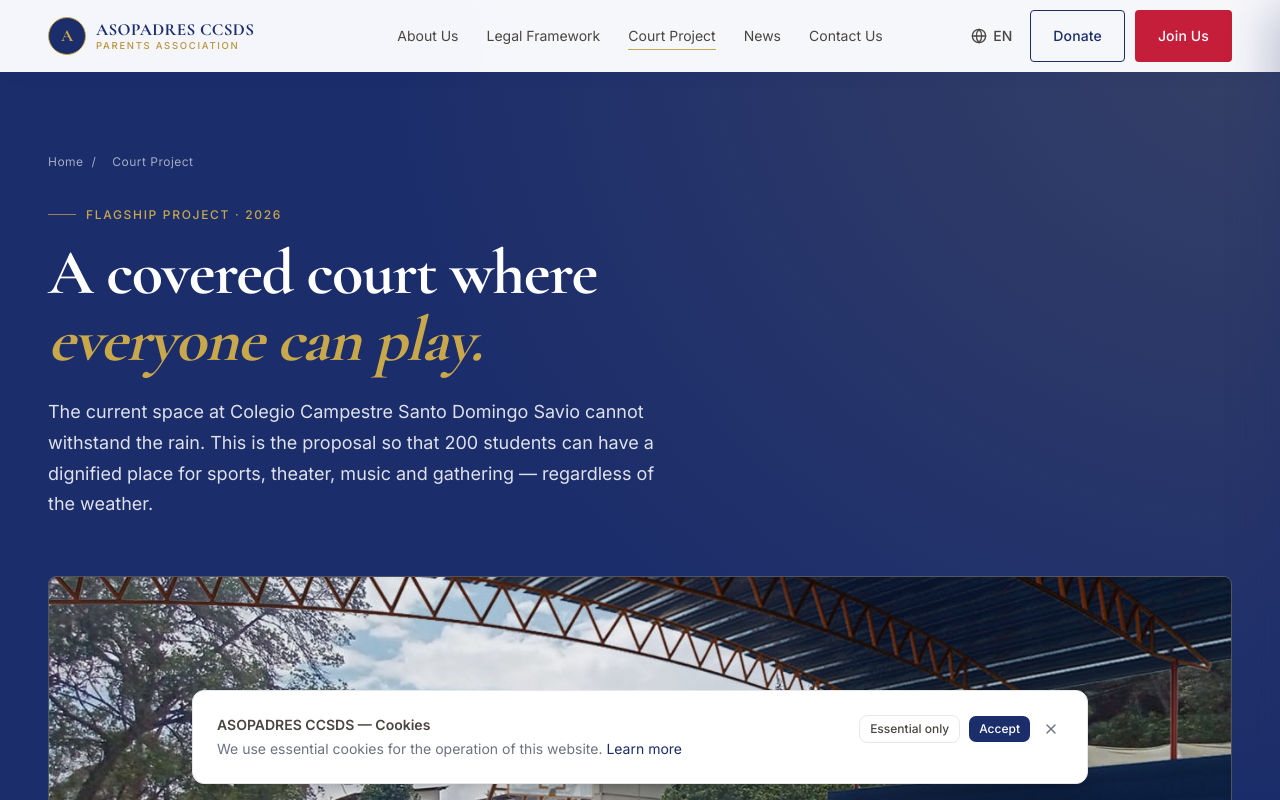
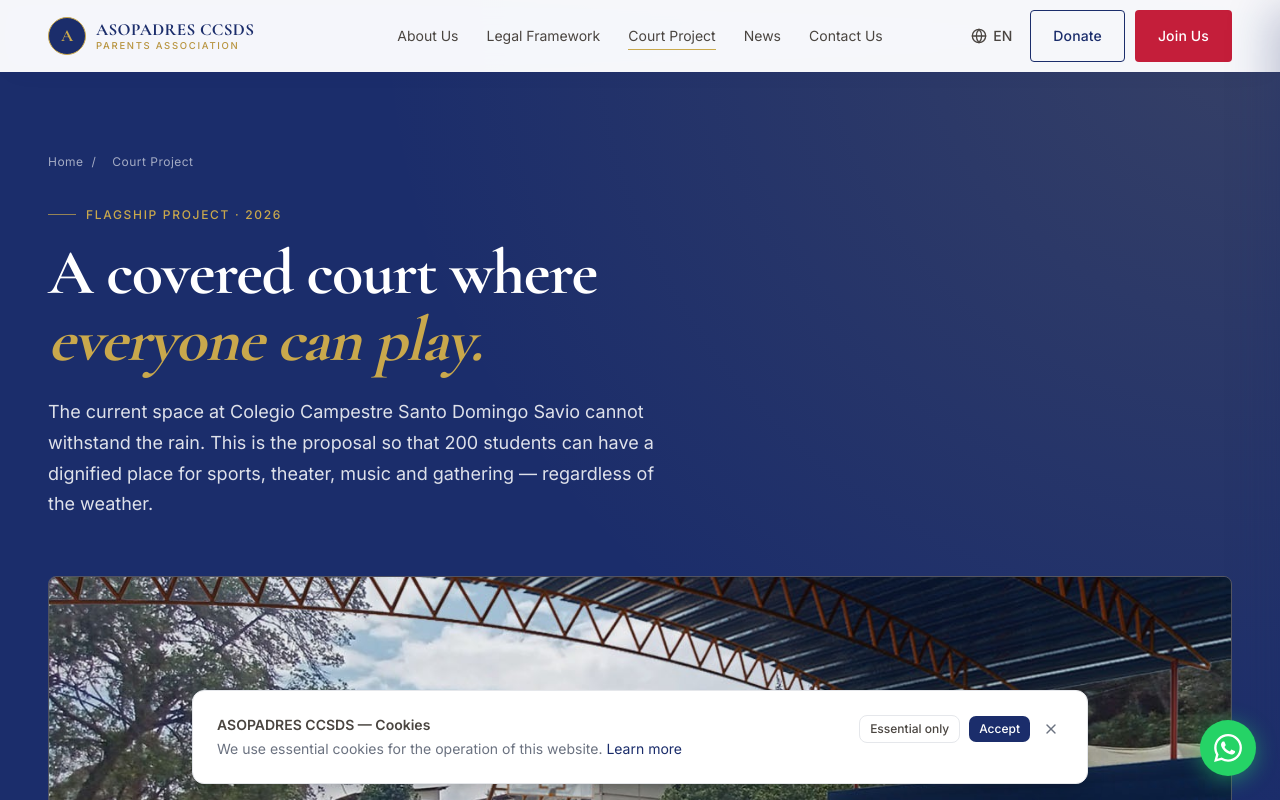
Before and after one commit to WilliamCortes/asopadresccsds-v2, a Next.js app: page /en/proyecto-cancha in a window 1280 px wide. Shown: the top 800 px of the page. Built offline with nearby package versions, Linux system fonts and the light colour scheme.

Commit message:
feat: add wp btn

```diff
--- a/app/[locale]/layout.tsx
+++ b/app/[locale]/layout.tsx
@@ -8,6 +8,7 @@ import { Header } from "@/components/layout/Header";
 import { Footer } from "@/components/layout/Footer";
 import { CookieBanner } from "@/components/layout/CookieBanner";
 import { V2Effects } from "@/components/v2/Effects";
+import { WhatsAppButton } from "@/components/ui/WhatsAppButton";
 import "../globals.css";
 
 const inter = Inter({
@@ -175,6 +176,7 @@ export default async function LocaleLayout({
           <Footer locale={locale} />
           <CookieBanner locale={locale} isEU={isEU} />
           <V2Effects />
+          <WhatsAppButton />
         </NextIntlClientProvider>
       </body>
     </html>
--- a/app/styles/v2-design-system.css
+++ b/app/styles/v2-design-system.css
@@ -1214,3 +1214,44 @@ html { scroll-behavior: smooth; }
 .v2 .content-section li { margin-bottom: 8px; }
 .v2 .content-section a { color: var(--azul); text-decoration: underline; text-decoration-color: rgba(201,168,76,0.5); text-underline-offset: 3px; }
 .v2 .content-section a:hover { color: var(--dorado-oscuro); }
+
+/* ============================================================
+   Botón flotante de WhatsApp
+   ============================================================ */
+.v2 .btn--wa {
+  position: fixed;
+  bottom: 24px;
+  right: 24px;
+  z-index: 200;
+  width: 56px;
+  height: 56px;
+  border-radius: 50%;
+  background: #25D366;
+  display: flex;
+  align-items: center;
+  justify-content: center;
+  box-shadow: 0 4px 20px rgba(37, 211, 102, 0.45);
+  animation: wa-pulse 3s ease-in-out infinite;
+  transition: transform 0.2s ease, box-shadow 0.2s ease;
+  text-decoration: none;
+}
+
+.v2 .btn--wa:hover {
+  transform: scale(1.08);
+  box-shadow: 0 6px 28px rgba(37, 211, 102, 0.65);
+  animation: none;
+}
+
+@keyframes wa-pulse {
+  0%, 100% { box-shadow: 0 4px 20px rgba(37,211,102,0.45); }
+  50%       { box-shadow: 0 4px 32px rgba(37,211,102,0.65), 0 0 0 8px rgba(37,211,102,0.1); }
+}
+
+@media (max-width: 768px) {
+  .v2 .btn--wa {
+    bottom: 16px;
+    right: 12px;
+    width: 52px;
+    height: 52px;
+  }
+}
--- /dev/null
+++ b/components/ui/WhatsAppButton.tsx
@@ -0,0 +1,24 @@
+"use client";
+
+import { useTranslations } from "next-intl";
+
+const PHONE = "573152252936";
+
+export function WhatsAppButton() {
+  const t = useTranslations("common");
+  const href = `https://wa.me/${PHONE}?text=${encodeURIComponent(t("whatsapp_message"))}`;
+
+  return (
+    <a
+      href={href}
+      target="_blank"
+      rel="noopener noreferrer"
+      aria-label="Contactar por WhatsApp"
+      className="btn--wa"
+    >
+      <svg width="28" height="28" viewBox="0 0 24 24" fill="white" aria-hidden="true">
+        <path d="M17.472 14.382c-.297-.149-1.758-.867-2.03-.967-.273-.099-.471-.148-.67.15-.197.297-.767.966-.94 1.164-.173.199-.347.223-.644.075-.297-.15-1.255-.463-2.39-1.475-.883-.788-1.48-1.761-1.653-2.059-.173-.297-.018-.458.13-.606.134-.133.298-.347.446-.52.149-.174.198-.298.298-.497.099-.198.05-.371-.025-.52-.075-.149-.669-1.612-.916-2.207-.242-.579-.487-.5-.669-.51-.173-.008-.371-.01-.57-.01-.198 0-.52.074-.792.372-.272.297-1.04 1.016-1.04 2.479 0 1.462 1.065 2.875 1.213 3.074.149.198 2.096 3.2 5.077 4.487.709.306 1.262.489 1.694.625.712.227 1.36.195 1.871.118.571-.085 1.758-.719 2.006-1.413.248-.694.248-1.289.173-1.413-.074-.124-.272-.198-.57-.347m-5.421 7.403h-.004a9.87 9.87 0 01-5.031-1.378l-.361-.214-3.741.982.998-3.648-.235-.374a9.86 9.86 0 01-1.51-5.26c.001-5.45 4.436-9.884 9.888-9.884 2.64 0 5.122 1.03 6.988 2.898a9.825 9.825 0 012.893 6.994c-.003 5.45-4.437 9.884-9.885 9.884m8.413-18.297A11.815 11.815 0 0012.05 0C5.495 0 .16 5.335.157 11.892c0 2.096.547 4.142 1.588 5.945L.057 24l6.305-1.654a11.882 11.882 0 005.683 1.448h.005c6.554 0 11.89-5.335 11.893-11.893a11.821 11.821 0 00-3.48-8.413z" />
+      </svg>
+    </a>
+  );
+}
--- a/messages/en.json
+++ b/messages/en.json
@@ -449,7 +449,8 @@
     "required_fields": "Fields marked with * are required",
     "independent_entity": "Entity independent from the School",
     "esal_badge": "NGO — Non-profit",
-    "registered": "Registered with CCF"
+    "registered": "Registered with CCF",
+    "whatsapp_message": "Hello, I'd like more information about the CCSDS Parents Association and the covered sports court project."
   },
   "home_v2": {
     "hero": {
--- a/messages/es.json
+++ b/messages/es.json
@@ -449,7 +449,8 @@
     "required_fields": "Los campos marcados con * son obligatorios",
     "independent_entity": "Entidad independiente del Colegio",
     "esal_badge": "ESAL — Sin ánimo de lucro",
-    "registered": "Registrada en CCF"
+    "registered": "Registrada en CCF",
+    "whatsapp_message": "Hola, quiero más información sobre la Asociación de Padres de Familia CCSDS y el proyecto de la cancha cubierta."
   },
   "home_v2": {
     "hero": {
--- a/messages/fr.json
+++ b/messages/fr.json
@@ -449,7 +449,8 @@
     "required_fields": "Les champs marqués * sont obligatoires",
     "independent_entity": "Entité indépendante de l'École",
     "esal_badge": "OSBL — Sans but lucratif",
-    "registered": "Enregistrée à la CCF"
+    "registered": "Enregistrée à la CCF",
+    "whatsapp_message": "Bonjour, je souhaite plus d'informations sur l'Association des Parents CCSDS et le projet de terrain de sport couvert."
   },
   "home_v2": {
     "hero": {
```
